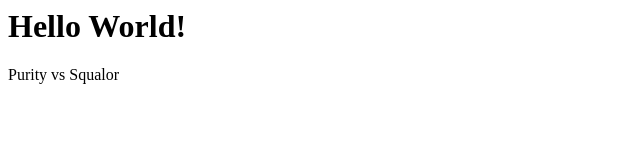
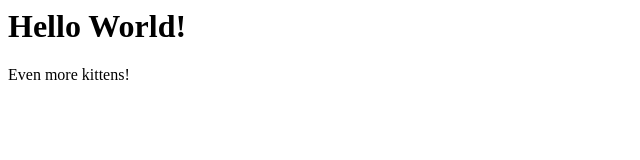
Before and after one commit to StephenHosking/stephenhosking.github.io, a plain HTML site: page index.html in a window 1280 px wide. Shown: the full height of the page, 0-640 px from the left. Drawn offline with Linux system fonts and the light colour scheme.

Commit message:
Update index.html

```diff
--- a/index.html
+++ b/index.html
@@ -4,6 +4,6 @@
 </head>
 <body>
   <h1>Hello World!</h1>
-<p>Purity vs Squalor</p>
+<p><a url="kittens.html">Even more kittens!</a></p>
 </body>
 </html>
```
